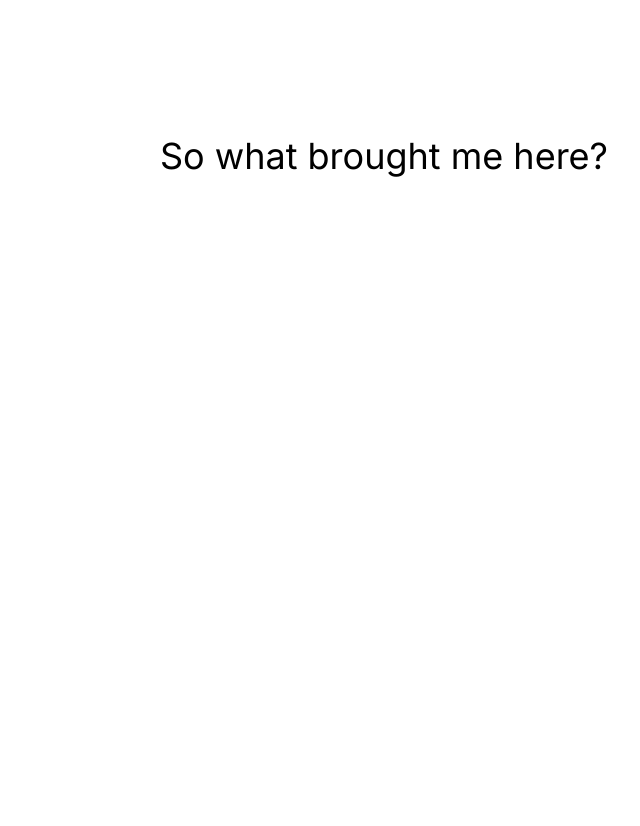
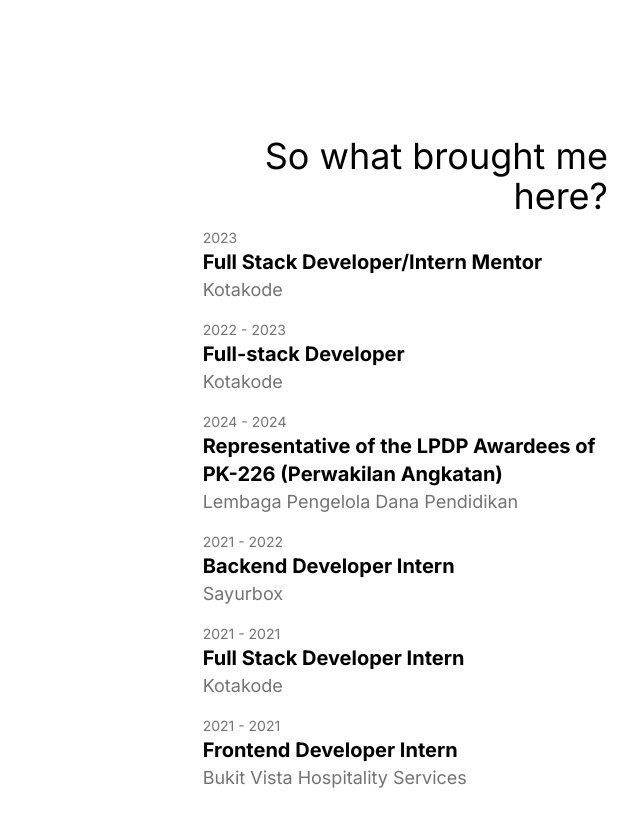
Before and after one commit to FarizioKautsar/profile-website, a Next.js app: page / in a window 1280 px wide. Shown: the part 2520-3346 px from the top of the page, without its empty margins (640-1280 px from the left). Built offline with nearby package versions, Linux system fonts and the light colour scheme.

Commit message:
Added job experiences

```diff
--- a/package.json
+++ b/package.json
@@ -13,6 +13,7 @@
     "clsx": "^2.1.1",
     "framer-motion": "^11.2.10",
     "lucide-react": "^0.390.0",
+    "moment": "^2.30.1",
     "next": "14.2.3",
     "react": "^18",
     "react-dom": "^18",
--- a/src/app/globals.css
+++ b/src/app/globals.css
@@ -106,3 +106,14 @@ body {
     text-wrap: balance;
   }
 }
+
+.scrollbar-hide {
+  /* Hide scrollbar for Webkit browsers (Chrome, Safari) */
+  -webkit-overflow-scrolling: touch;
+  &::-webkit-scrollbar {
+    display: none;
+  }
+  /* Hide scrollbar for other browsers (Firefox) */
+  scrollbar-width: none; /* Firefox */
+  -ms-overflow-style: none; /* IE 10+ */
+}
--- a/src/app/page.tsx
+++ b/src/app/page.tsx
@@ -10,6 +10,8 @@ import { useState } from "react";
 import Image from "next/image";
 import ProfilePic from "@/images/ProfilePic.png";
 import DescribeMe from "./DescribeMe";
+import jobExperiences from "@/data/jobExperiences";
+import JobCard from "@/components/JobCard";
 
 export default function Home() {
   const { scrollY } = useScroll();
@@ -113,9 +115,14 @@ export default function Home() {
           </p>
         </div>
         <div />
-        <div />
-        <div className="col-span-2 h-dvh text-right z-20">
+        <div className="col-span-2" />
+        <div className="h-dvh text-right z-20">
           <p className="text-4xl mb-3">So what brought me here?</p>
+          {
+            jobExperiences.map((jobExperience, jeIdx) => (
+              <JobCard key={jeIdx} jobExperience={jobExperience}/>
+            ))
+          }
         </div>
       </div>
     </div>
--- /dev/null
+++ b/src/components/JobCard.tsx
@@ -0,0 +1,33 @@
+import { JobExperience } from "@/types";
+import clsx from "clsx";
+import { useState } from "react";
+
+export default function JobCard({
+  jobExperience,
+}: {
+  jobExperience: JobExperience;
+}) {
+  const [isHovering, setIsHovering] = useState(false);
+  return (
+    <div
+      className="text-left mb-4"
+      onMouseEnter={() => setIsHovering(true)}
+      onMouseLeave={() => setIsHovering(false)}
+    >
+      <p className="text-sm text-neutral-500">
+        {jobExperience.startDate.getFullYear()} {jobExperience.endDate ? " - " + jobExperience.endDate.getFullYear() : ""}
+      </p>
+      <p className="text-xl font-bold">{jobExperience.jobTitle}</p>
+      <p className="text-lg text-neutral-500">{jobExperience.companyName}</p>
+      <div
+        className={clsx(
+          "rounded-xl border-neutral-500 transition-all duration-300 overflow-hidden overflow-y-scroll scrollbar-hide",
+          "bg-gradient-to-tr from-transparent to-neutral-700",
+          isHovering ? "h-48 border mt-4" : "h-0"
+        )}
+      >
+        <p className="m-4">{jobExperience.jobDescription}</p>
+      </div>
+    </div>
+  );
+}
```
Also changed, not shown: 1 other file (tests, documents, lock files or other folders).
